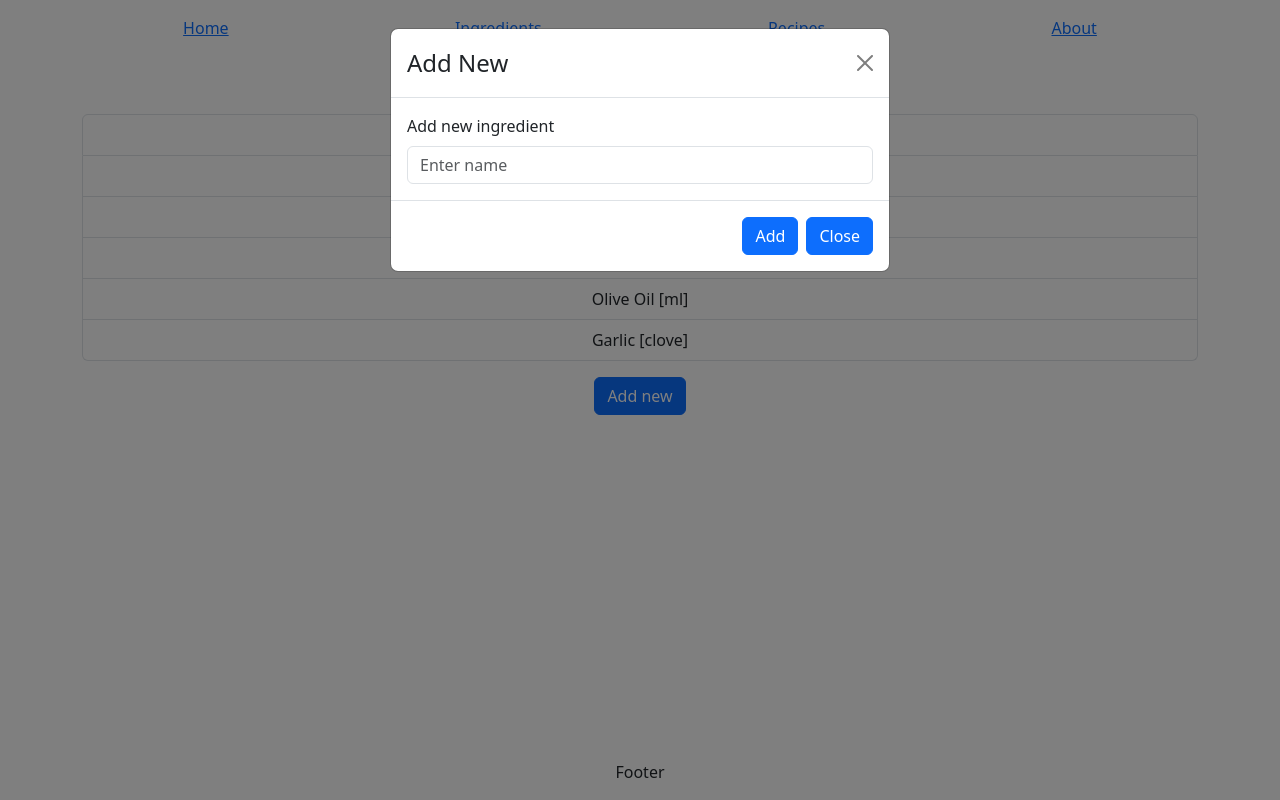
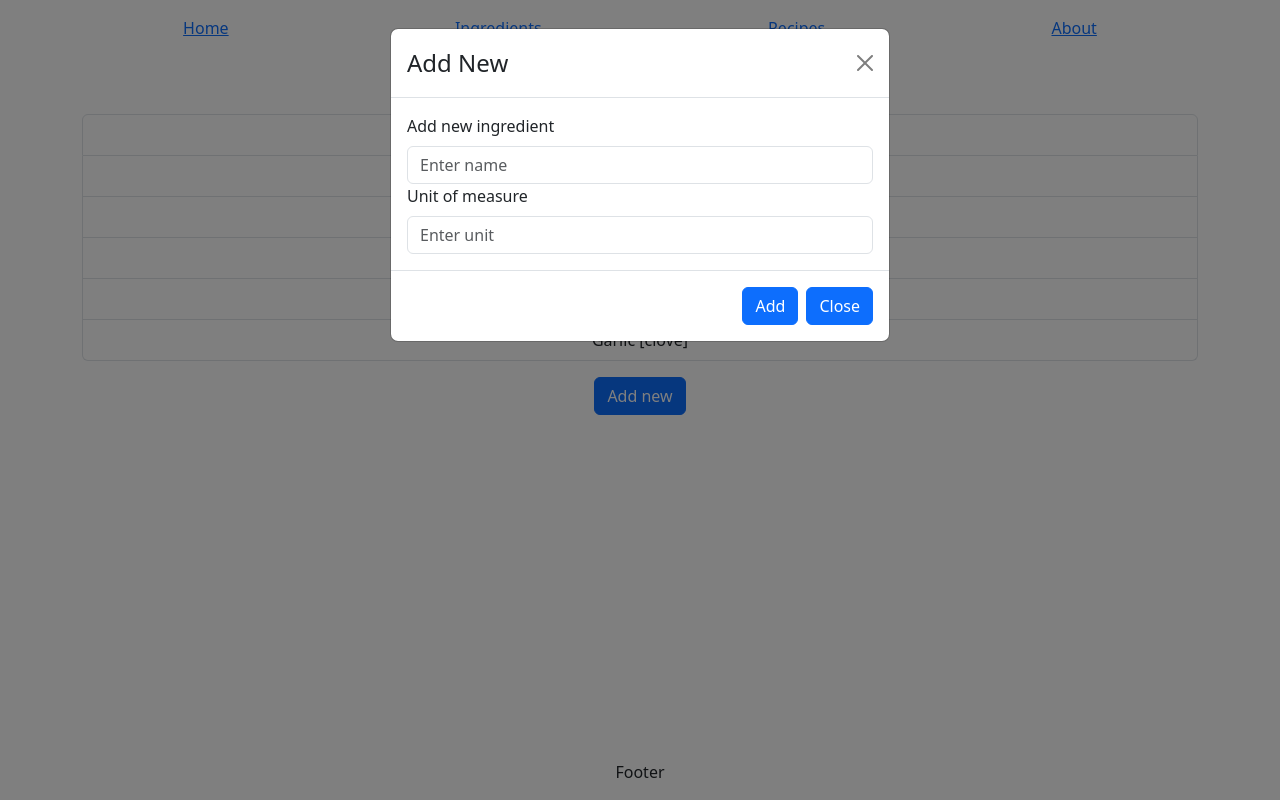
Before and after one commit to gorgx0/react-router-01, a React (Vite) app: page /ingredients in a window 1280 px wide. Both pictures are taken after a click on the button "Add new". Built offline with nearby package versions, Linux system fonts and the light colour scheme.

Commit message:
add new with unit

```diff
--- a/src/Ingredients.tsx
+++ b/src/Ingredients.tsx
@@ -11,7 +11,8 @@ const ingredients = [
 ]
 
 interface FormElements extends HTMLFormControlsCollection {
-    newIngredientName: HTMLInputElement
+    newIngredientName: HTMLInputElement,
+    newIngredientUnit: HTMLInputElement
 }
 
 interface AddNewIngredientFormElement {
@@ -22,10 +23,11 @@ export default function() {
 
     const [ingredientsList, setIngredientsList] = useState(ingredients)
 
-    function addNewIngredient(e: React.FormEvent<AddNewIngredientFormElement>) {
-        e.preventDefault()
-        const name = e.currentTarget.elements.newIngredientName.value
-        ingredientsList.push({"name": name, unit: "g"})
+    function addNewIngredient(event: React.FormEvent<AddNewIngredientFormElement>) {
+        event.preventDefault()
+        const name = event.currentTarget.elements.newIngredientName.value
+        const unit = event.currentTarget.elements.newIngredientUnit.value
+        ingredientsList.push({name: name, unit: unit})
         setIngredientsList(ingredientsList)
         console.log(ingredients)
         hideAddNew()
@@ -40,7 +42,10 @@ export default function() {
                 <Form.Group controlId={"newIngredientName"}>
                     <Form.Label>Add new ingredient</Form.Label>
                     <Form.Control type={"text"} placeholder="Enter name" />
-                    {/*<Form.Text></Form.Text>*/}
+                </Form.Group>
+                <Form.Group controlId={"newIngredientUnit"}>
+                    <Form.Label>Unit of measure</Form.Label>
+                    <Form.Control type={"text"} placeholder="Enter unit" />
                 </Form.Group>
             </Modal.Body>
             <Modal.Footer>
```
